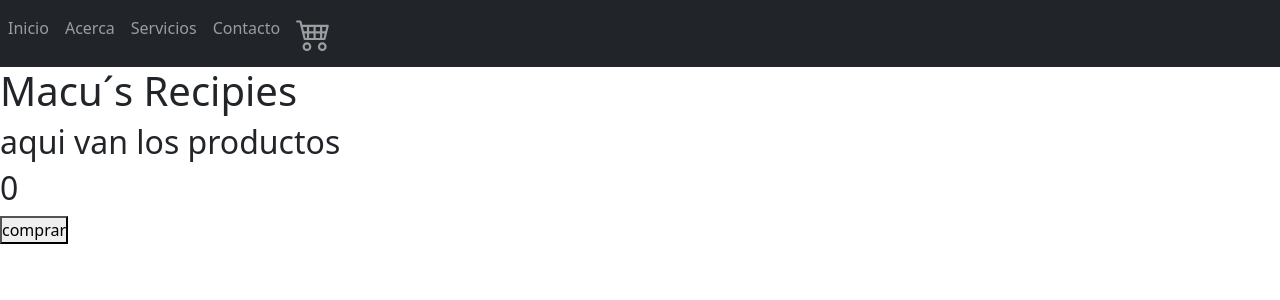
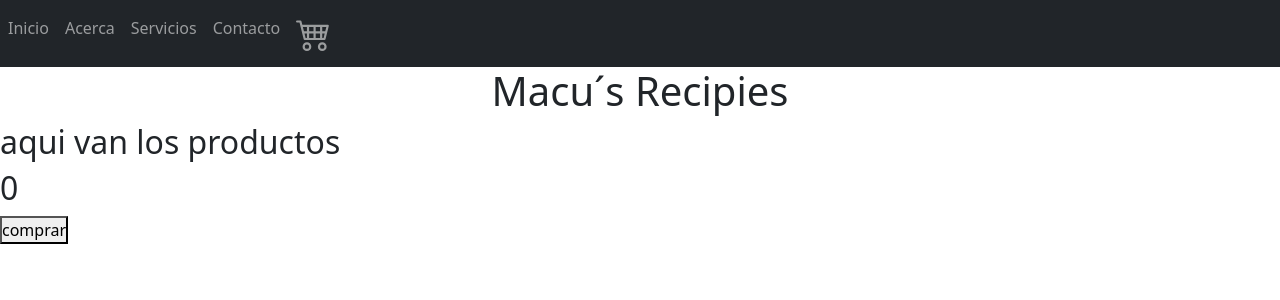
Before and after one commit to MacuOrtiz/REACT_JS, a React (Vite) app in the folder react-project/: page / in a window 1280 px wide. Shown: the top 300 px of the page. Built offline with nearby package versions, Linux system fonts and the light colour scheme.

Commit message:
primer entrega react

```diff
--- a/react-project/src/App.css
+++ b/react-project/src/App.css
@@ -3,7 +3,6 @@
   flex-direction: column;
   align-items: center;
   justify-content: center;
-  height: 100vh;
 }
 
 .centered-heading {
--- a/react-project/src/App.jsx
+++ b/react-project/src/App.jsx
@@ -1,11 +1,15 @@
 import Navbarpage from "./components/layout/navbar/navbar/Navbar";
 import { ProductsList } from "./components/pages/productos/productos";
+import "../src/App.css";
 
 function App() {
   return (
-    <div className="app-container">
+    <div>
       <Navbarpage />
-      <h1 className="centered-heading">Macu´s Recipies</h1>
+
+      <div className="app-container">
+        <h1 className="centered-heading">Macu´s Recipies</h1>
+      </div>
       <ProductsList />
     </div>
   );
```
